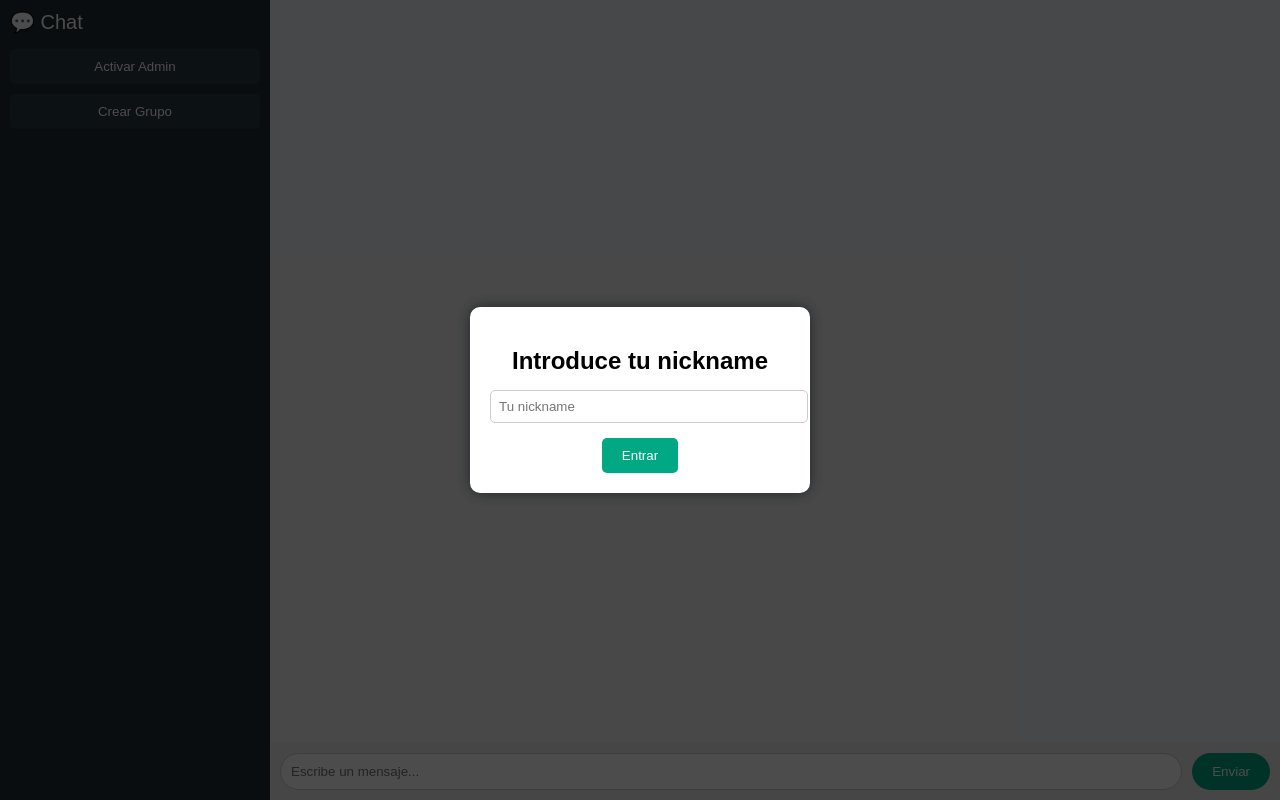
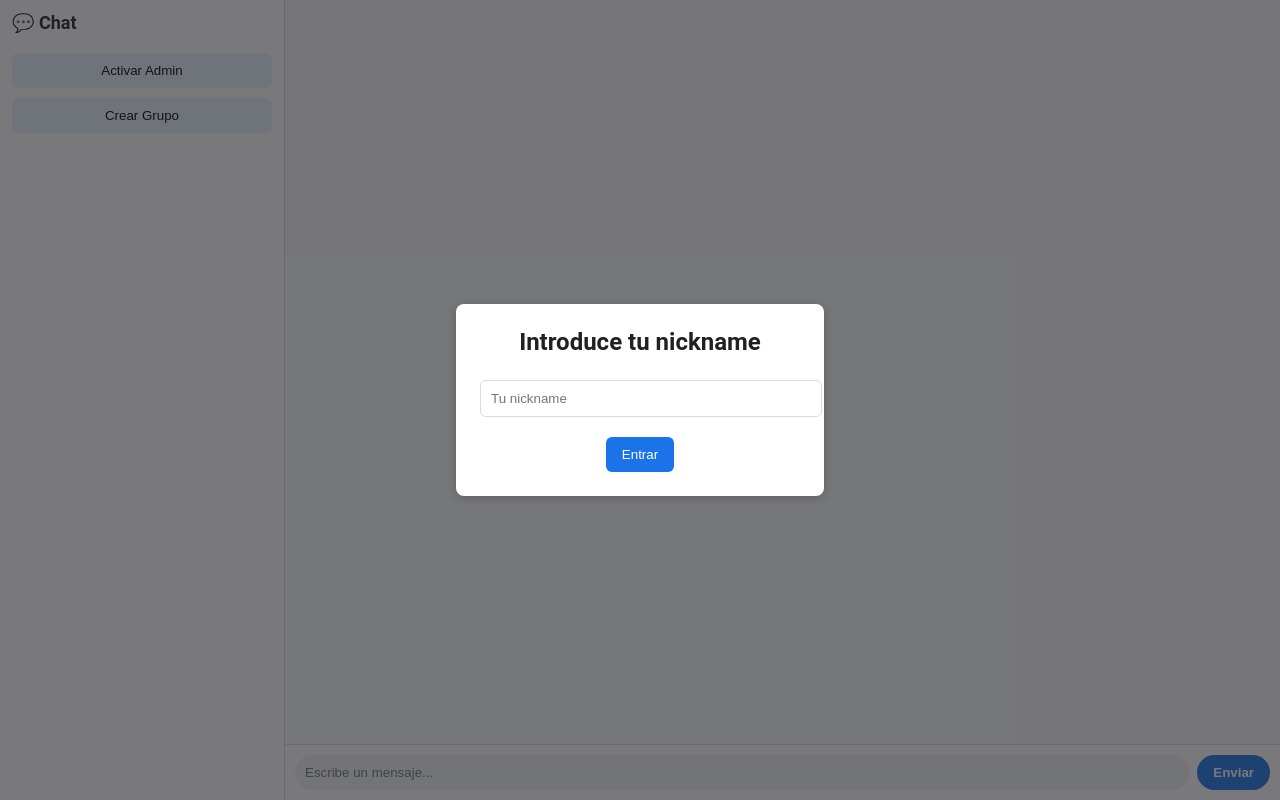
Before and after one commit to New25Said/nsc.chat, a website: page index.html in a window 1280 px wide. Drawn offline with nearby package versions, Linux system fonts and the light colour scheme; no server answers.

Commit message:
Update styles.css

```diff
--- a/styles.css
+++ b/styles.css
@@ -1,136 +1,179 @@
+/* ====== Estilo tipo Google Hangouts ====== */
 body {
+  font-family: "Roboto", sans-serif;
   margin: 0;
-  font-family: Arial, sans-serif;
-  background: #f0f2f5;
-}
-
-#chat-app {
+  background: #f1f3f4;
+  color: #202124;
   display: flex;
   height: 100vh;
 }
 
+/* Contenedor principal */
+#chat-app {
+  display: flex;
+  flex: 1;
+  height: 100vh;
+}
+
+/* ===== Sidebar ===== */
 #sidebar {
-  width: 250px;
-  background: #202c33;
-  color: white;
+  width: 260px;
+  background: #ffffff;
+  border-right: 1px solid #dadce0;
   display: flex;
   flex-direction: column;
-  padding: 10px;
+  padding: 12px;
 }
 
 #sidebar-header {
-  font-size: 20px;
-  margin-bottom: 10px;
+  font-size: 18px;
+  font-weight: bold;
+  margin-bottom: 20px;
 }
 
 #sidebar button {
-  margin: 5px 0;
+  margin-bottom: 10px;
   padding: 10px;
-  background: #2a3942;
   border: none;
-  border-radius: 5px;
-  color: white;
+  border-radius: 6px;
+  background: #e8f0fe;
   cursor: pointer;
+  font-weight: 500;
+  transition: background 0.2s;
 }
 
 #sidebar button:hover {
-  background: #3b4a54;
+  background: #d2e3fc;
 }
 
+/* ===== Chat window ===== */
 #chat-window {
   flex: 1;
   display: flex;
   flex-direction: column;
+  background: #f8f9fa;
 }
 
 #messages {
   list-style: none;
-  padding: 10px;
+  margin: 0;
+  padding: 20px;
   flex: 1;
   overflow-y: auto;
-  margin: 0;
 }
 
 #messages li {
-  padding: 5px 10px;
-  margin-bottom: 5px;
-  background: #ffffff;
-  border-radius: 5px;
-  max-width: 70%;
+  max-width: 60%;
+  margin-bottom: 12px;
+  padding: 10px 14px;
+  border-radius: 16px;
+  line-height: 1.4;
+  word-wrap: break-word;
 }
 
+/* Mensajes normales */
+#messages li:not(.admin):not(.self) {
+  background: #fff;
+  align-self: flex-start;
+  box-shadow: 0 1px 3px rgba(0,0,0,0.1);
+}
+
+/* Mensajes propios */
+#messages li.self {
+  background: #dcf8c6;
+  align-self: flex-end;
+}
+
+/* Mensajes ADMIN */
+#messages li.admin {
+  background: #202124;
+  color: #fff;
+  font-weight: bold;
+  align-self: center;
+  text-align: center;
+  border-radius: 8px;
+  max-width: 80%;
+}
+
+/* ===== Input ===== */
 #form {
   display: flex;
-  background: #ececec;
+  border-top: 1px solid #dadce0;
+  background: #fff;
   padding: 10px;
 }
 
 #input {
   flex: 1;
   padding: 10px;
-  border: 1px solid #ccc;
+  border: none;
+  outline: none;
   border-radius: 20px;
-  outline: none;
+  background: #f1f3f4;
+  margin-right: 8px;
 }
 
 #form button {
-  margin-left: 10px;
-  padding: 10px 20px;
+  padding: 0 16px;
   border: none;
   border-radius: 20px;
-  background: #00a884;
-  color: white;
+  background: #1a73e8;
+  color: #fff;
   cursor: pointer;
+  font-weight: bold;
 }
 
 #form button:hover {
-  background: #029e7e;
+  background: #1669c1;
 }
 
-/* === Modales (Nickname, Admin y Grupo) === */
+/* ===== Modales ===== */
 .modal {
-  display: none; /* Se activa con JS */
+  display: none;
   position: fixed;
   z-index: 1000;
   left: 0;
   top: 0;
   width: 100%;
   height: 100%;
-  background: rgba(0, 0, 0, 0.7);
+  background: rgba(32, 33, 36, 0.6);
   justify-content: center;
   align-items: center;
 }
 
 .modal-content {
   background: #fff;
-  padding: 20px;
-  border-radius: 10px;
+  padding: 24px;
+  border-radius: 8px;
+  box-shadow: 0 2px 10px rgba(0,0,0,0.2);
   text-align: center;
-  width: 300px;
-  box-shadow: 0 0 15px rgba(0,0,0,0.5);
+  width: 320px;
 }
 
 .modal-content h2 {
-  margin-bottom: 15px;
+  margin-top: 0;
+  margin-bottom: 16px;
 }
 
 .modal-content input {
   width: 100%;
-  padding: 8px;
-  margin-bottom: 15px;
-  border: 1px solid #ccc;
-  border-radius: 5px;
+  padding: 10px;
+  margin: 8px 0;
+  border: 1px solid #dadce0;
+  border-radius: 6px;
 }
 
 .modal-content button {
-  padding: 10px 20px;
-  background: #00a884;
-  color: white;
+  margin-top: 12px;
+  padding: 10px 16px;
   border: none;
-  border-radius: 5px;
+  border-radius: 6px;
+  background: #1a73e8;
+  color: #fff;
   cursor: pointer;
+  font-weight: 500;
 }
 
 .modal-content button:hover {
-  background: #029e7e;
+  background: #1669c1;
 }
```
